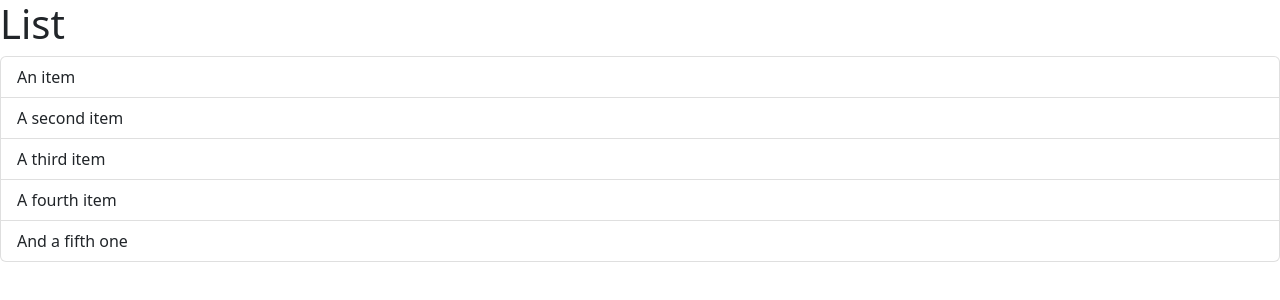
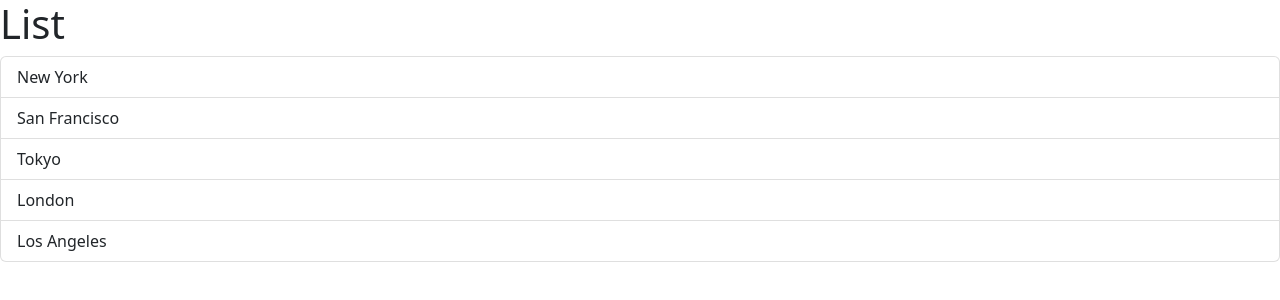
Before and after one commit to fabianoGDB/projeto_react_simples, a React (Vite) app in the folder react-app/: page / in a window 1280 px wide. Shown: the top 300 px of the page. Built offline with nearby package versions, Linux system fonts and the light colour scheme.

Commit message:
A008: mapping and list items in screen

```diff
--- a/react-app/src/Components/ListGroup.tsx
+++ b/react-app/src/Components/ListGroup.tsx
@@ -1,15 +1,26 @@
 import { Fragment } from "react";
 
 function ListGroup() {
+  const items = ["New York", "San Francisco", "Tokyo", "London", "Los Angeles"];
+
+  if (items.length === 0) {
+    return (
+      <>
+        <h1>List</h1>
+        <p>No items found</p>
+      </>
+    );
+  }
+
   return (
     <>
       <h1>List</h1>
       <ul className="list-group">
-        <li className="list-group-item">An item</li>
-        <li className="list-group-item">A second item</li>
-        <li className="list-group-item">A third item</li>
-        <li className="list-group-item">A fourth item</li>
-        <li className="list-group-item">And a fifth one</li>
+        {items.map((item) => (
+          <li key={item} className="list-group-item">
+            {item}
+          </li>
+        ))}
       </ul>
     </>
   );
```
